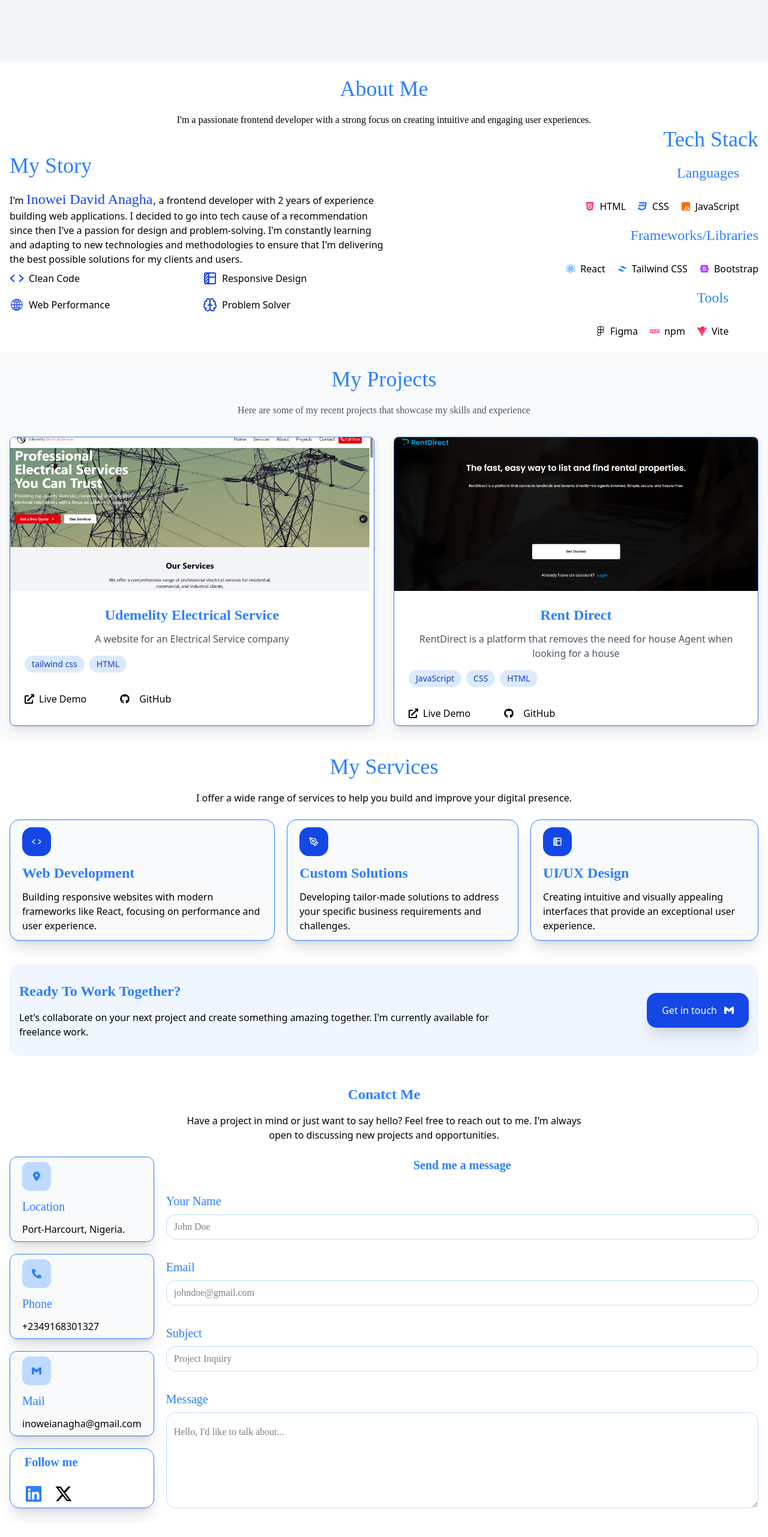
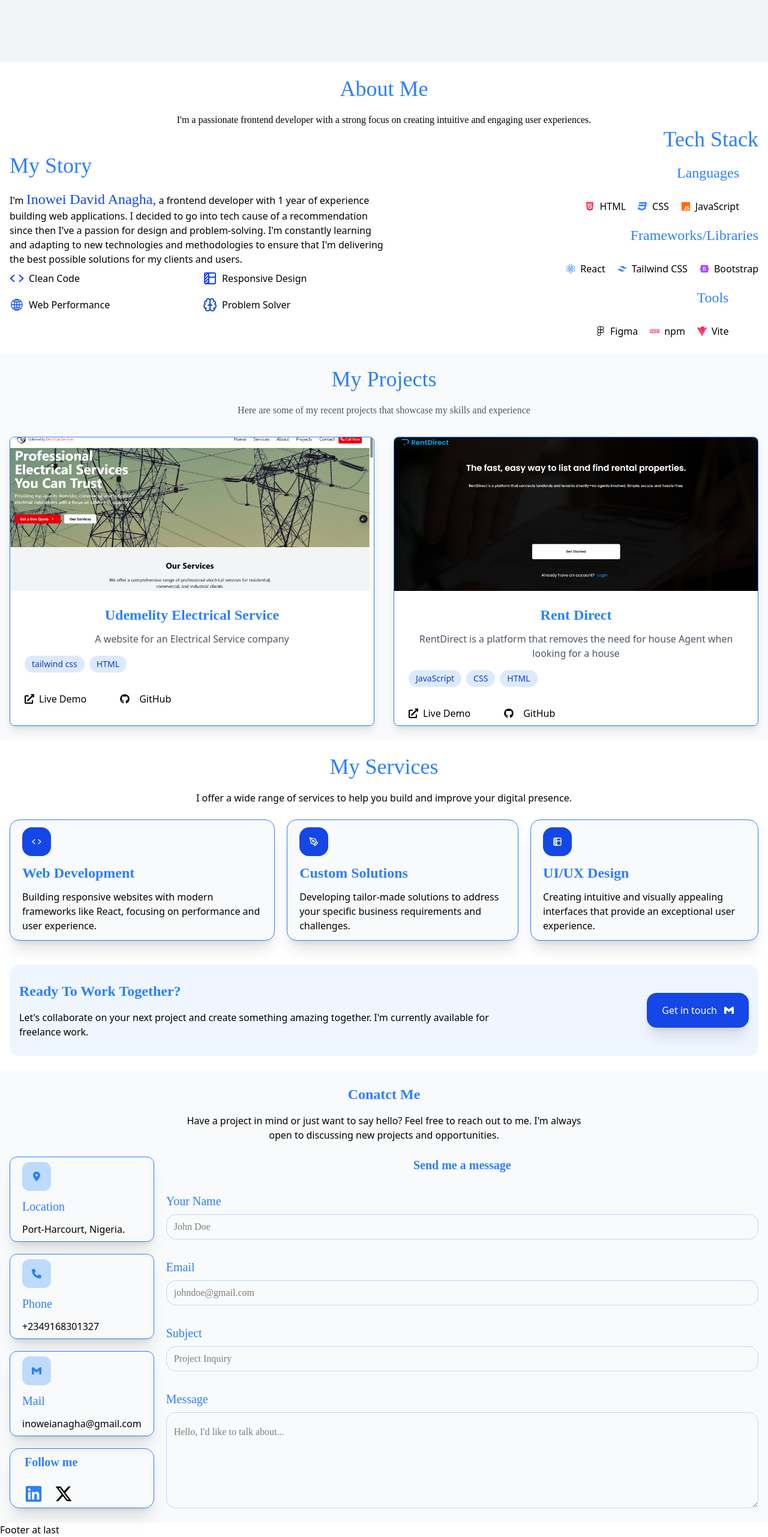
Before and after one commit to AnaghaInowei/portfolio-project, a React (Vite) app: page / in a window 1280 px wide. Shown: the part 787-3349 px from the top of the page at 60% size. Before the commit the page ends 3325 px from the top, so only its background shows below. Built offline with nearby package versions, Linux system fonts and the light colour scheme.

Commit message:
Add Footer component to App and update Contact section styling for improved layout

```diff
--- a/src/App.jsx
+++ b/src/App.jsx
@@ -5,6 +5,7 @@ import About from './components/About'
 import Projects from './components/Projects'
 import Service from './components/Service'
 import Contact from './components/Conatct'
+import Footer from  './components/Footer'
 
 function App() {
 
@@ -16,6 +17,7 @@ function App() {
       <Projects/>
       <Service />
       <Contact />
+      <Footer/>
     </>
   )
 }
--- a/src/components/About.jsx
+++ b/src/components/About.jsx
@@ -22,7 +22,7 @@ export default function About() {
                     {/* about me */}
                     <div className="text-left md:w-1/2">
                         <h2 className="text-4xl text-blue-500 mb-5" style={{ fontFamily: "cursive" }}>My Story</h2>
-                        <p>I'm <span className="text-blue-700 text-2xl" style={{ fontFamily: "cursive" }} >Inowei David Anagha,</span> a frontend developer with 2  years of experience building web applications.
+                        <p>I'm <span className="text-blue-700 text-2xl" style={{ fontFamily: "cursive" }} >Inowei David Anagha,</span> a frontend developer with 1 year of experience building web applications.
                             I decided to go into tech cause of a recommendation since then I've a passion for design and problem-solving.
 
                             I'm constantly learning and adapting to new technologies and methodologies to ensure that I'm delivering the best possible solutions for my clients and users.
--- a/src/components/Conatct.jsx
+++ b/src/components/Conatct.jsx
@@ -27,7 +27,7 @@ export default function Contact() {
 
 
     return (
-        <section  className="flex flex-col justify-center gap-6 items-center text-center px-4 py-6">
+        <section  className="flex flex-col justify-center bg-gray-50 gap-6 items-center text-center px-4 py-6">
             <div className="max-w-2xl">
                 <h3 className="font-bold text-blue-500 text-2xl mb-4 " style={{ fontFamily: "cursive" }}>Conatct Me</h3>
                 <p>Have a project in mind or just want to say hello? Feel free to reach out to me. I'm always open to discussing new projects and opportunities.</p>
```
